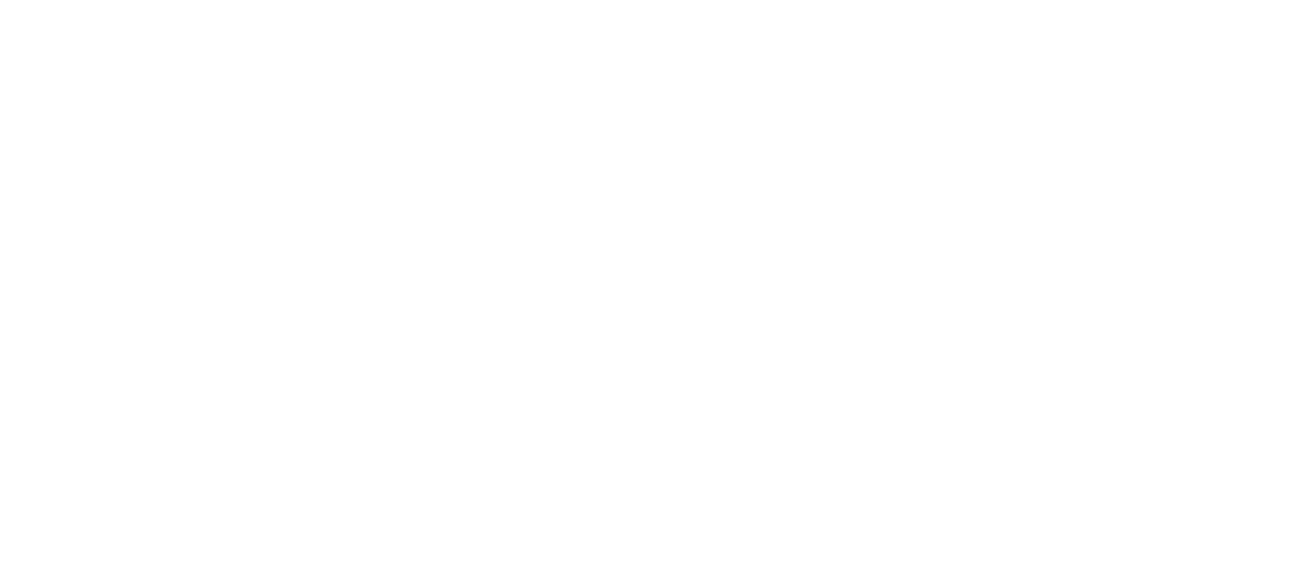
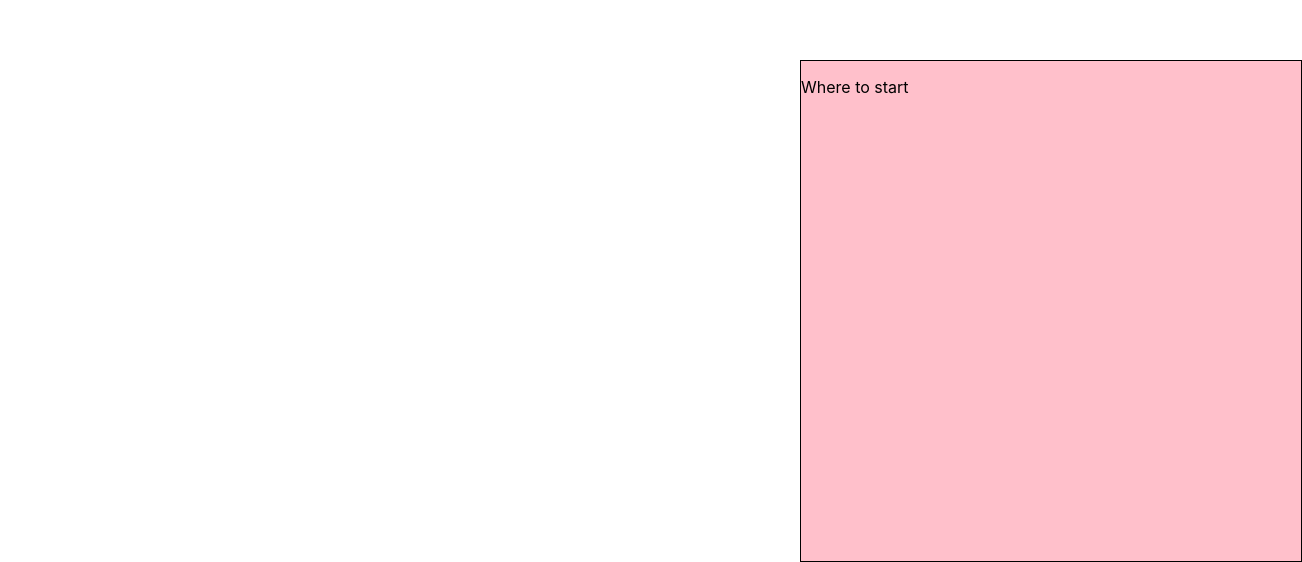
Before and after one commit to tanay123456789/Fun_learner, a React (Create React App) app in the folder my-app/: page / in a window 1280 px wide. Shown: the part 1242-1804 px from the top of the page, 1302 px wide, since content can reach past the window. Before the commit the page ends 902 px from the top, so only its background shows below. Built offline with nearby package versions, Linux system fonts and the light colour scheme.

Commit message:
added pink box

```diff
--- a/my-app/src/App.css
+++ b/my-app/src/App.css
@@ -7,3 +7,12 @@
   height:500px;
 
 }
+.start-style{
+  margin-top: 400px;
+  margin-left:800px;
+  border:1px solid black;
+  background-color: pink;
+  width:500px;
+  height:500px;
+
+}
--- a/my-app/src/App.js
+++ b/my-app/src/App.js
@@ -1,13 +1,15 @@
 import React from 'react';
 import AndroidRoadmap from './components/roadmap/AndroidRoadmap';
-
+import Start from './components/Start';
 
 import './App.css';
 
 function App() {
   return (
+    <div>
     <AndroidRoadmap/>
-
+    <Start/>
+    </div>
   );
 }
 
--- /dev/null
+++ b/my-app/src/components/Start.js
@@ -0,0 +1,12 @@
+import React from 'react'
+/*import '../App.css'*/
+
+const Start=()=>{
+    return(
+    <div className="start-style">
+
+    <p>Where to start</p>
+    </div>
+    )}
+
+export default Start;
```
